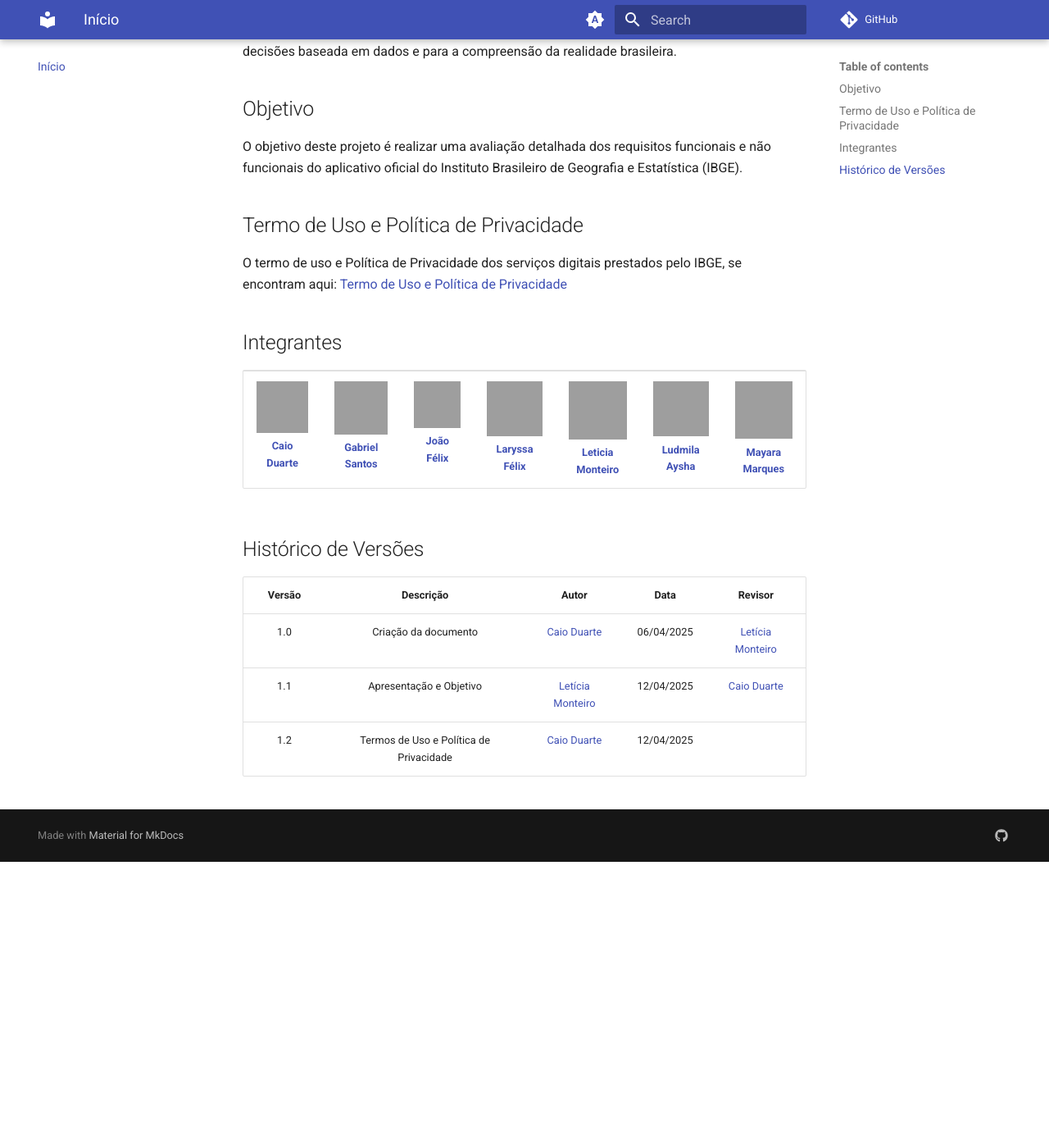
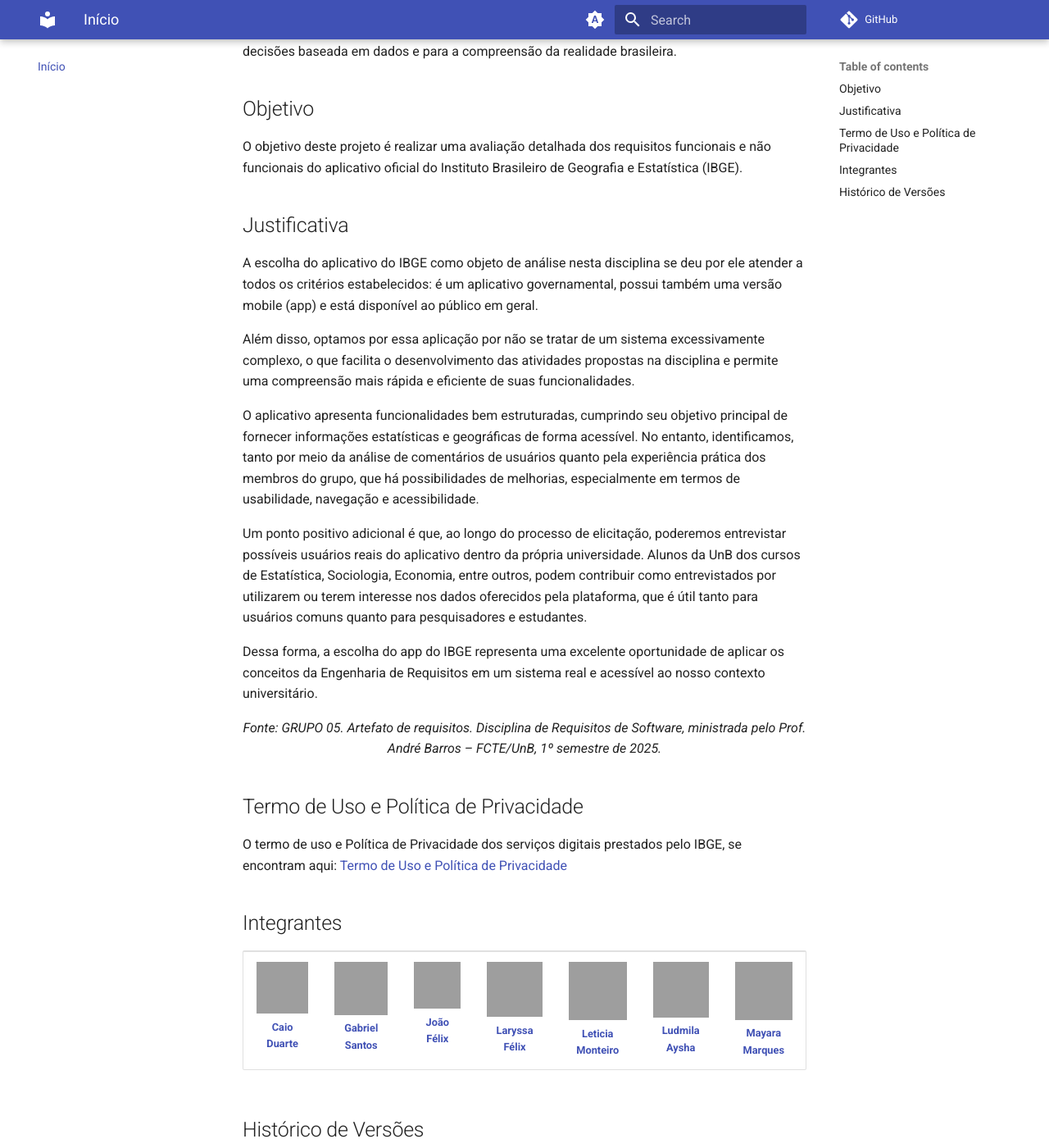
Before and after one commit to Requisitos-de-Software/2025.1-IBGE, an MkDocs documentation site: the page built from docs/index.md, in a window 1280 px wide and 1400 px high, scrolled down 779 px, cut to the strip 0-1400 px from the top of the window. Shown: the whole strip at 82% size. Built offline with MkDocs 1.6.1 and Material for MkDocs 9.7.7, drawn with Linux system fonts in a browser that asks for light colours; comment, search, counter and statistics services are not loaded; before the commit the page ends 1830 px from its top, so only the background shows below that; some of the changed text lies outside the part shown; grey boxes are pictures that could not be loaded.

Commit message:
docs: atualiza index

```diff
--- a/docs/index.md
+++ b/docs/index.md
@@ -14,6 +14,20 @@
 ## Objetivo
 
 O objetivo deste projeto é realizar uma avaliação detalhada dos requisitos funcionais e não funcionais do aplicativo oficial do Instituto Brasileiro de Geografia e Estatística (IBGE).
+
+## Justificativa
+
+A escolha do aplicativo do IBGE como objeto de análise nesta disciplina se deu por ele atender a todos os critérios estabelecidos: é um aplicativo governamental, possui também uma versão mobile (app) e está disponível ao público em geral.
+
+Além disso, optamos por essa aplicação por não se tratar de um sistema excessivamente complexo, o que facilita o desenvolvimento das atividades propostas na disciplina e permite uma compreensão mais rápida e eficiente de suas funcionalidades.
+
+O aplicativo apresenta funcionalidades bem estruturadas, cumprindo seu objetivo principal de fornecer informações estatísticas e geográficas de forma acessível. No entanto, identificamos, tanto por meio da análise de comentários de usuários quanto pela experiência prática dos membros do grupo, que há possibilidades de melhorias, especialmente em termos de usabilidade, navegação e acessibilidade.
+
+Um ponto positivo adicional é que, ao longo do processo de elicitação, poderemos entrevistar possíveis usuários reais do aplicativo dentro da própria universidade. Alunos da UnB dos cursos de Estatística, Sociologia, Economia, entre outros, podem contribuir como entrevistados por utilizarem ou terem interesse nos dados oferecidos pela plataforma, que é útil tanto para usuários comuns quanto para pesquisadores e estudantes.
+
+Dessa forma, a escolha do app do IBGE representa uma excelente oportunidade de aplicar os conceitos da Engenharia de Requisitos em um sistema real e acessível ao nosso contexto universitário.
+
+<div style="text-align:center;"><i> Fonte: GRUPO 05. Artefato de requisitos. Disciplina de Requisitos de Software, ministrada pelo Prof. André Barros – FCTE/UnB, 1º semestre de 2025.</i></div>
 
 ## Termo de Uso e Política de Privacidade
 
@@ -62,4 +76,5 @@
 |:-:     | :-:          | :-:                                        | :-:        |:-:|
 |1.0     |Criação da documento|[Caio Duarte](https://github.com/caioduart3)| 06/04/2025 | [Letícia Monteiro](https://github.com/LeticiaMonteiroo)  |
 |1.1     |Apresentação e Objetivo|[Letícia Monteiro](https://github.com/LeticiaMonteiroo)| 12/04/2025 | [Caio Duarte](https://github.com/caioduart3)| 12/04/2025 |
-|1.2     |Termos de Uso e Política de Privacidade|[Caio Duarte](https://github.com/caioduart3)| 12/04/2025 |   |
+|1.2     |Termos de Uso e Política de Privacidade|[Caio Duarte](https://github.com/caioduart3)| 12/04/2025 | [Letícia Monteiro](https://github.com/LeticiaMonteiroo)  |
+|1.3     |Justificativa|[Letícia Monteiro](https://github.com/LeticiaMonteiroo)| 12/04/2025 | [Caio Duarte](https://github.com/caioduart3)  |
```
